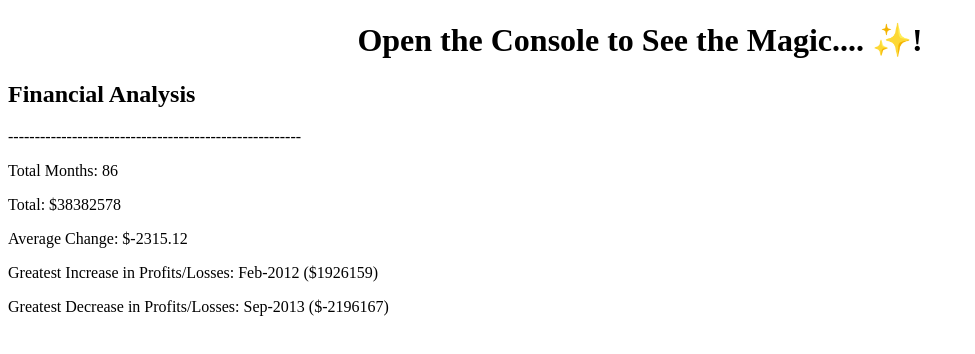
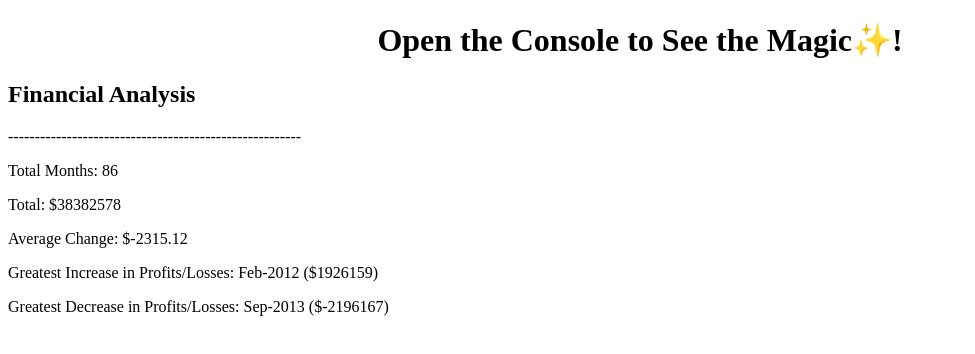
Before and after one commit to Ahmedibrahim222/Console-Finances, a plain HTML site: page starter/index.html in a window 1280 px wide. Shown: the whole page, without its empty margins (0-975 px from the left). Drawn offline with Linux system fonts and the light colour scheme.

Commit message:
updated starter package

```diff
--- a/starter/starter/index.html
+++ b/starter/index.html
@@ -7,7 +7,7 @@
   <title>M4 Challenge</title>
 </head>
 <body>
-  <h1 style="text-align:center;">Open the Console to See the Magic.... ✨! </h1>
+  <h1 style="text-align:center;">Open the Console to See the Magic✨! </h1>
   <script src="index.js"></script>
 </body>
 </html>
```
Also changed, not shown: starter/index.js (renamed from starter/starter/index.js).
